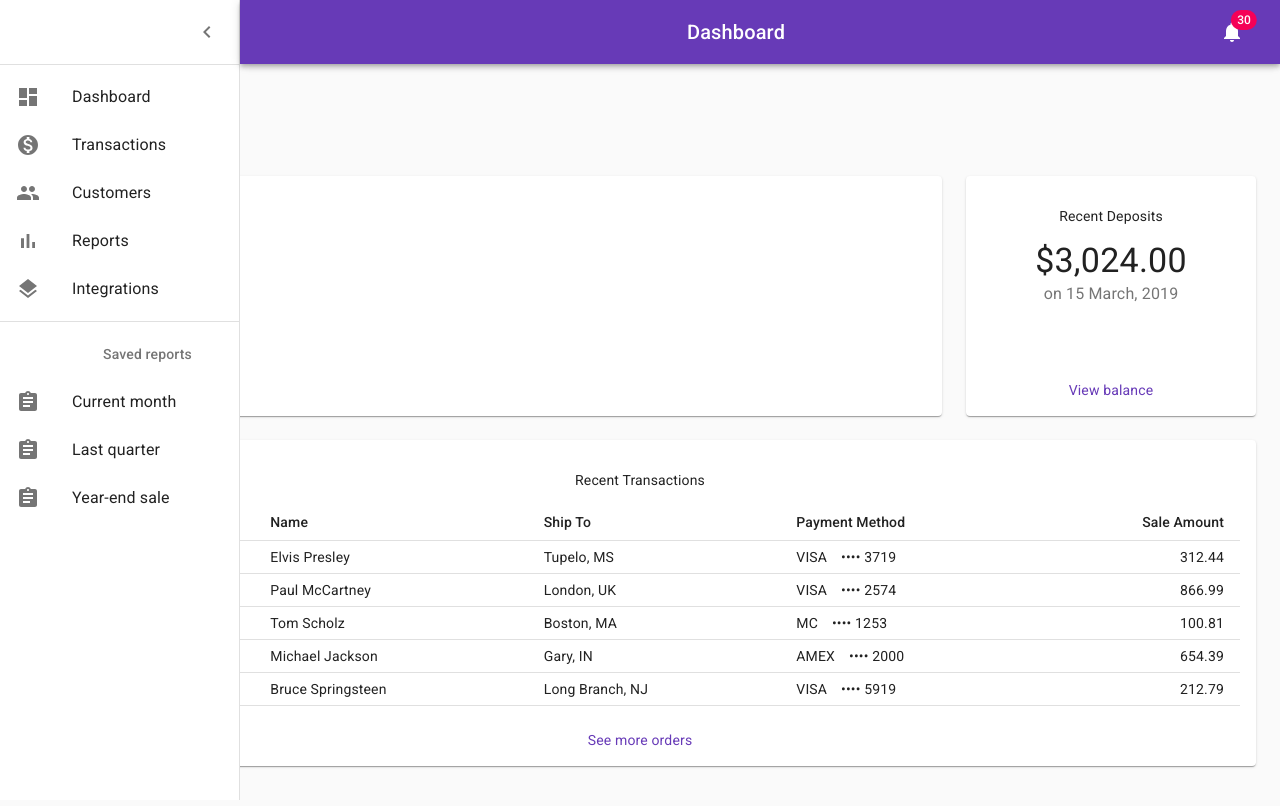
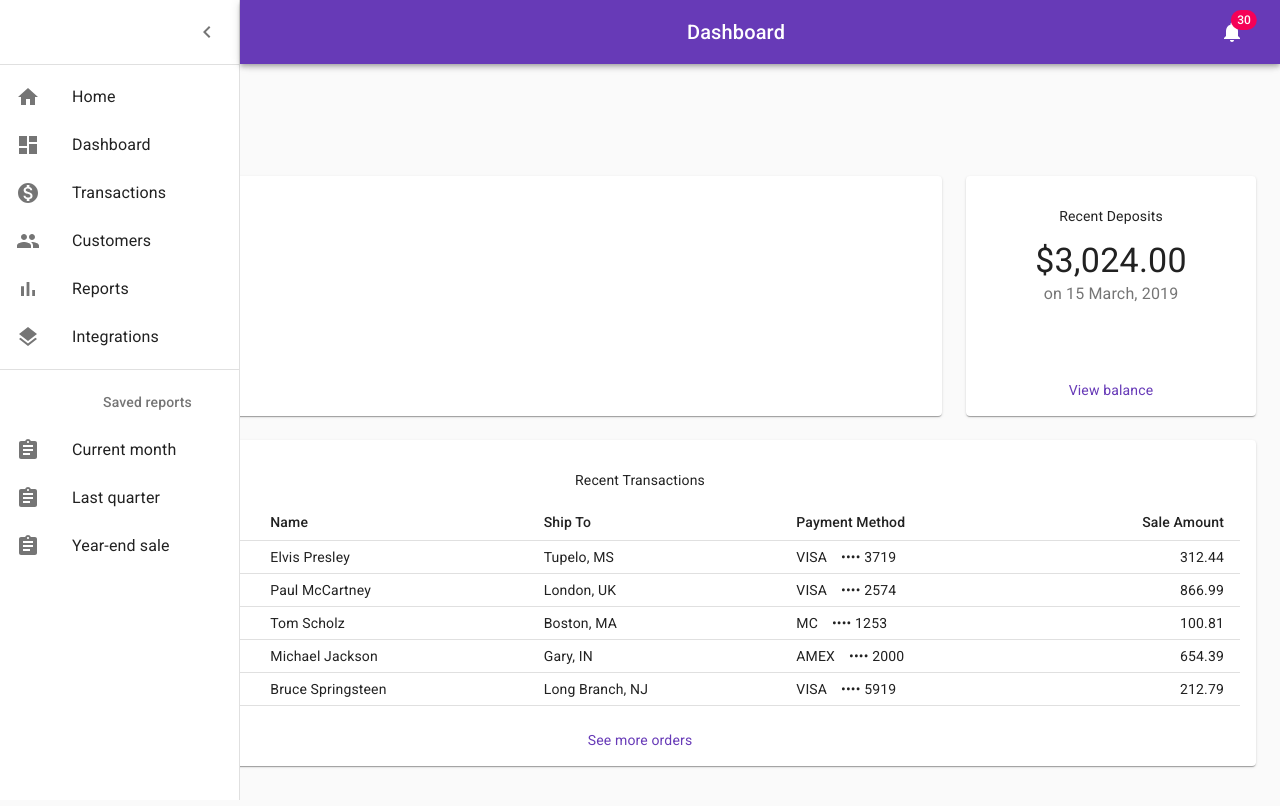
Before and after one commit to ridbay/Banka-React, a React (Create React App) app: page /#/dashboard in a window 1280 px wide. Shown: the top 806 px of the page. Built offline with nearby package versions, Linux system fonts and the light colour scheme; the HTML template or start-up script is replaced by a standard one.

Commit message:
add home button to dashboard

```diff
--- a/src/pages/dashboard/listItems.js
+++ b/src/pages/dashboard/listItems.js
@@ -10,8 +10,16 @@
 import LayersIcon from '@material-ui/icons/Layers';
 import AssignmentIcon from '@material-ui/icons/Assignment';
 
+import HomeIcon from '@material-ui/icons/Home';
+
 export const mainListItems = (
   <div>
+    <ListItem button>
+      <ListItemIcon>
+        <HomeIcon />
+      </ListItemIcon>
+      <ListItemText primary="Home" />
+    </ListItem>
     <ListItem button>
       <ListItemIcon>
         <DashboardIcon />
```
